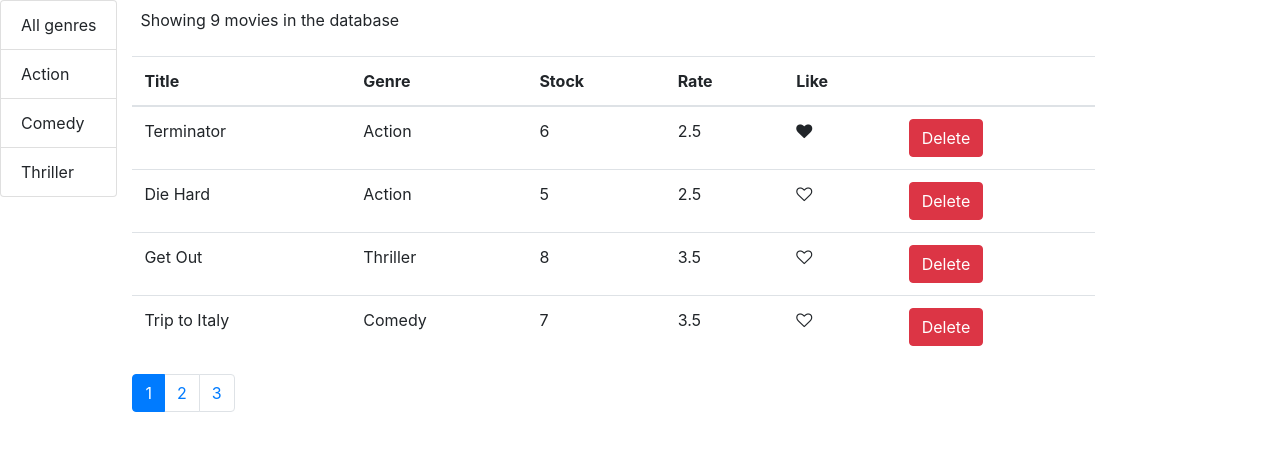
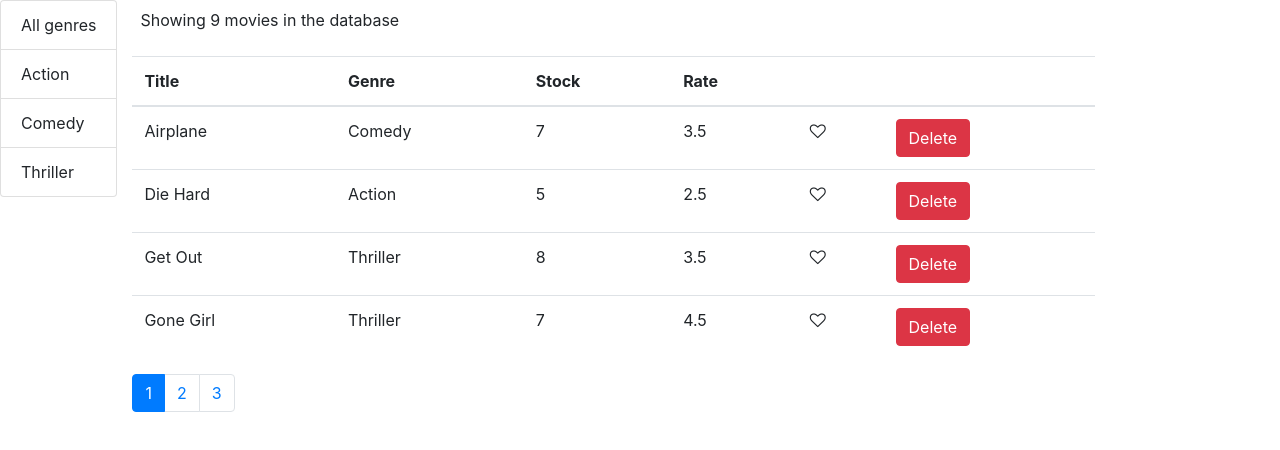
Before and after one commit to Dadagis/react-app, a React (Create React App) app: page /movies in a window 1280 px wide. Shown: the top 450 px of the page. Built offline with nearby package versions, Linux system fonts and the light colour scheme.

Commit message:
cleaned sorting and rendering code

```diff
--- /dev/null
+++ b/src/components/common/tableHeader.jsx
@@ -0,0 +1,31 @@
+import React, { Component } from "react";
+
+export default class TableHeader extends Component {
+  raiseSort = (path) => {
+    const sortColumn = { ...this.props.sortColumn };
+    if (sortColumn.path === path) {
+      sortColumn.order = sortColumn.order === "asc" ? "desc" : "asc";
+    } else {
+      sortColumn.path = path;
+      sortColumn.order = "asc";
+    }
+    this.props.onSort(sortColumn);
+  };
+
+  render() {
+    return (
+      <thead>
+        <tr>
+          {this.props.columns.map((column) => (
+            <th
+              key={column.path || column.key}
+              onClick={() => this.raiseSort(column.path)}
+            >
+              {column.label}
+            </th>
+          ))}
+        </tr>
+      </thead>
+    );
+  }
+}
--- a/src/components/movies.jsx
+++ b/src/components/movies.jsx
@@ -5,6 +5,7 @@
 import { paginate } from "../utils/paginate";
 import Genres from "./common/genres";
 import MoviesTable from "./moviesTable";
+import _ from "lodash";
 
 export default class Movies extends Component {
   state = {
@@ -12,11 +13,12 @@
     genres: [],
     pageSize: 4,
     currentPage: 1,
-    currentGenre: "Action",
+    currentGenre: "All genres",
+    sortColumn: { path: "title", order: "asc" },
   };
 
   componentDidMount() {
-    const genres = [{ name: "All genres" }, ...getGenres()];
+    const genres = [{ _id: "", name: "All genres" }, ...getGenres()];
 
     this.setState({ movies: getMovies(), genres: genres });
   }
@@ -38,7 +40,9 @@
     this.setState({ movies: movies });
   };
 
-  handleSort = (path) => {};
+  handleSort = (sortColumn) => {
+    this.setState({ sortColumn });
+  };
 
   handleGenreChange = (genre) => {
     this.setState({ currentGenre: genre, currentPage: 1 });
@@ -58,8 +62,14 @@
           )
         : this.state.movies;
 
+    const sorted = _.orderBy(
+      filtered,
+      [this.state.sortColumn.path],
+      [this.state.sortColumn.order]
+    );
+
     const movies = paginate(
-      filtered,
+      sorted,
       this.state.currentPage,
       this.state.pageSize
     );
@@ -80,6 +90,7 @@
             onLike={this.handleLike}
             onDelete={this.handleDelete}
             onSort={this.handleSort}
+            sortColumn={this.state.sortColumn}
           />
           <Pagination
             itemsCount={filtered.length}
--- a/src/components/moviesTable.jsx
+++ b/src/components/moviesTable.jsx
@@ -1,7 +1,17 @@
 import React, { Component } from "react";
+import TableHeader from "./common/tableHeader";
 import Like from "./common/like";
 
 export default class MoviesTable extends Component {
+  columns = [
+    { path: "title", label: "Title" },
+    { path: "genre.name", label: "Genre" },
+    { path: "numberInStock", label: "Stock" },
+    { path: "dailyRentalRate", label: "Rate" },
+    { key: "like" },
+    { key: "delete" },
+  ];
+
   mapMovies = (movies, onLike, onDelete) => {
     return movies.map((movie) => (
       <tr key={movie._id}>
@@ -21,18 +31,13 @@
     ));
   };
 
-  tableTitle = (onSort) => {
+  tableTitle = () => {
     return (
-      <thead>
-        <tr>
-          <th onClick={() => onSort("title")}>Title</th>
-          <th onClick={() => onSort("genre.name")}>Genre</th>
-          <th onClick={() => onSort("numberInStock")}>Stock</th>
-          <th onClick={() => onSort("dailyRentalRate")}>Rate</th>
-          <th>Like</th>
-          <th></th>
-        </tr>
-      </thead>
+      <TableHeader
+        columns={this.columns}
+        sortColumn={this.props.sortColumn}
+        onSort={this.props.onSort}
+      />
     );
   };
 
@@ -41,11 +46,11 @@
   };
 
   render() {
-    const { movies, onDelete, onLike, onSort } = this.props;
+    const { movies, onDelete, onLike } = this.props;
 
     return (
       <table className="table mt-4">
-        {this.tableTitle(onSort)}
+        {this.tableTitle()}
         {this.tableBody(movies, onLike, onDelete)}
       </table>
     );
```
